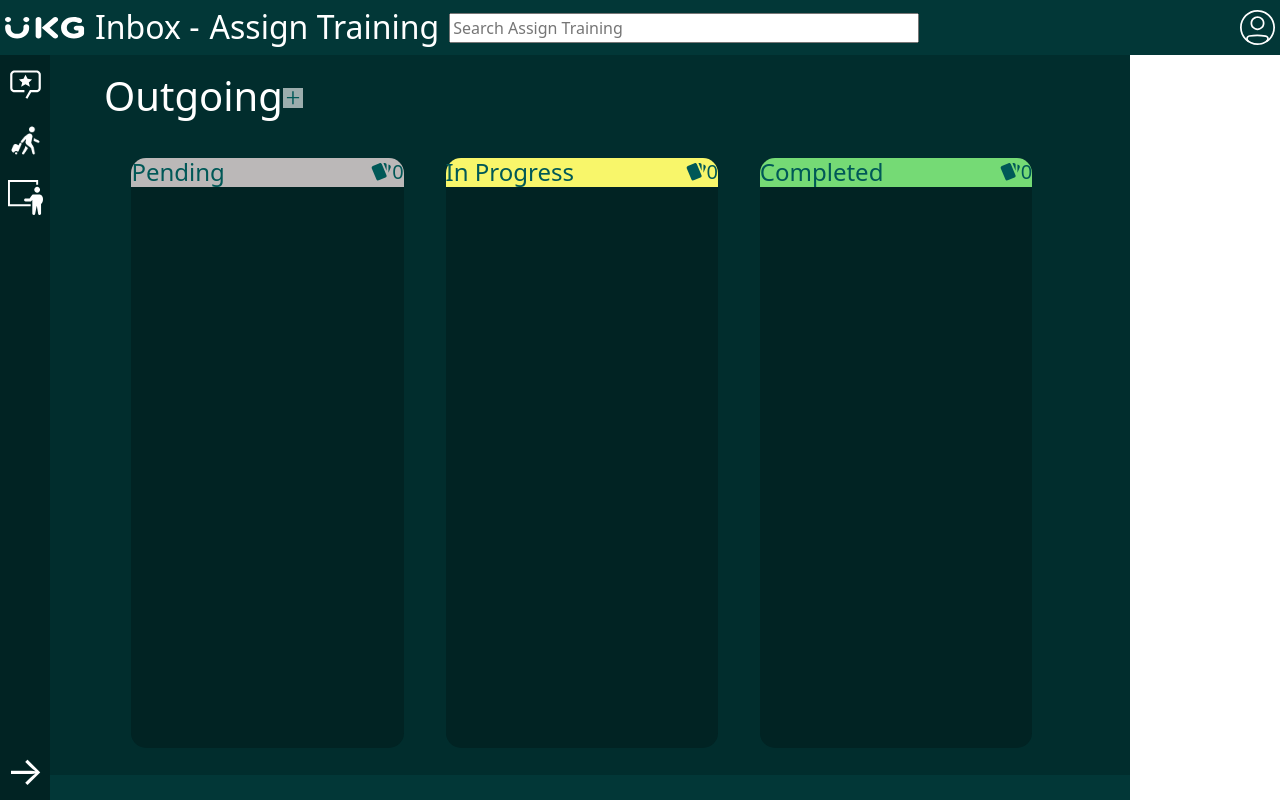
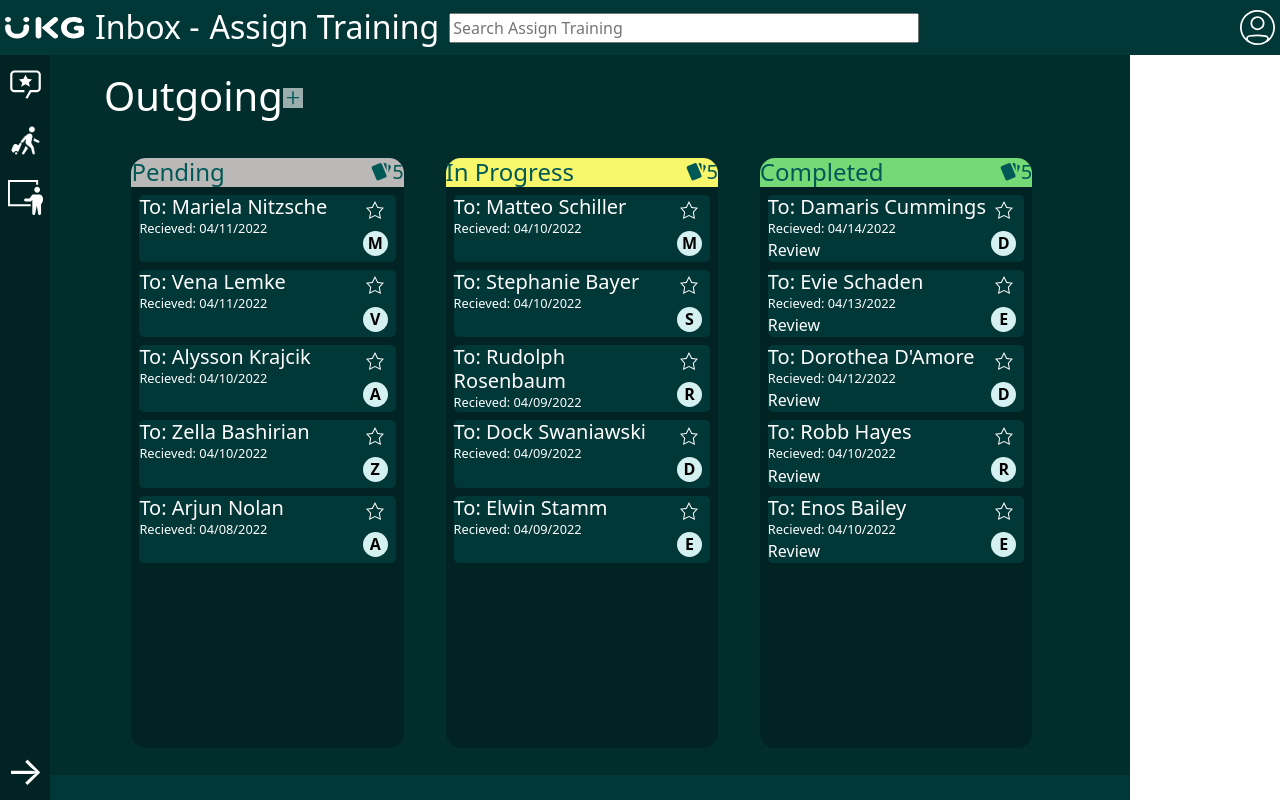
Before and after one commit to hugoamaralsantana/mseg-inbox-service, a React (Create React App) app in the folder client/: page /assignedTraining in a window 1280 px wide. Built offline with nearby package versions, Linux system fonts and the light colour scheme.

Commit message:
added to other pages

```diff
--- a/client/src/components/pages/PTORequest.js
+++ b/client/src/components/pages/PTORequest.js
@@ -10,23 +10,64 @@ const user_type = mockData.user_type;
 
 const PTORequestPage = (props) => {
   const [expanded, updateState] = useState(true);
+  const [filteredData, filterData] = useState(pto_request_data)
   const reelItems = ['Pending', 'In Progress', 'Completed']
   const user = user_type;
 
   function expandSideBar() {
     if (expanded) {
       updateState(false);
+    }
+    else {
+      updateState(true);
+    }
   }
-  else {
-      updateState(true);
-  }
+
+  function filteringData(filter) {
+    const newObj = {
+      "incoming":{
+          "pending":[
+          ],
+          "inProgress":[
+
+          ],
+          "completed":[
+
+          ]
+      },
+      "outgoing":{
+          "pending":[
+          ],
+          "inProgress":[
+
+          ],
+          "completed":[
+
+          ]
+      }
+    }
+    for (const key in pto_request_data.incoming) {
+      newObj.incoming[key] = pto_request_data.incoming[key].filter(task => {
+        if (task.sender.toLowerCase().startsWith(filter.toLowerCase())){
+          return true;
+        }
+        else return false;
+      })
+    }
+    for (const key in pto_request_data.outgoing) {
+      newObj.outgoing[key] = pto_request_data.outgoing[key].filter(task => {
+        if (task.recipient.toLowerCase().startsWith(filter.toLowerCase())) return true;
+        else return false;
+      })
+    }
+    filterData(newObj)
   }
   return (
     <div>
-      <NavBar title="PTO Request" />
+      <NavBar title="PTO Request" filteringData={filteringData}/>
       <div className="d-flex">
         <SideBar expandSideBar={expandSideBar} expanded={expanded}/>
-        <PartContainer data={pto_request_data} type='PTORequest' reelItems={reelItems} expanded={expanded} user={user} containerCount='1'/>
+        <PartContainer data={filteredData} type='PTORequest' reelItems={reelItems} expanded={expanded} user={user} containerCount='1'/>
       </div>
     </div>
   )
--- a/client/src/components/pages/assignedTraining.js
+++ b/client/src/components/pages/assignedTraining.js
@@ -11,23 +11,64 @@ const user_type = mockData.user_type;
 
 const AssignedTraining = (props) => {
   const [expanded, updateState] = useState(true);
+  const [filteredData, filterData] = useState(assigned_training_data)
   const reelItems = ['Pending', 'In Progress', 'Completed']
   const user = user_type;
 
   function expandSideBar() {
     if (expanded) {
       updateState(false);
+    }
+    else {
+        updateState(true);
+    }
   }
-  else {
-      updateState(true);
-  }
+
+  function filteringData(filter) {
+    const newObj = {
+      "incoming":{
+          "pending":[
+          ],
+          "inProgress":[
+
+          ],
+          "completed":[
+
+          ]
+      },
+      "outgoing":{
+          "pending":[
+          ],
+          "inProgress":[
+
+          ],
+          "completed":[
+
+          ]
+      }
+    }
+    for (const key in assigned_training_data.incoming) {
+      newObj.incoming[key] = assigned_training_data.incoming[key].filter(task => {
+        if (task.sender.toLowerCase().startsWith(filter.toLowerCase())){
+          return true;
+        }
+        else return false;
+      })
+    }
+    for (const key in assigned_training_data.outgoing) {
+      newObj.outgoing[key] = assigned_training_data.outgoing[key].filter(task => {
+        if (task.recipient.toLowerCase().startsWith(filter.toLowerCase())) return true;
+        else return false;
+      })
+    }
+    filterData(newObj)
   }
   return (
     <div>
-      <NavBar title="Assign Training" />
+      <NavBar title="Assign Training" filteringData={filteringData}/>
       <div className="d-flex">
         <SideBar expandSideBar={expandSideBar} expanded={expanded}/>
-        <PartContainer data={assigned_training_data} type='assignedTraining' reelItems={reelItems} expanded={expanded} user={user} containerCount='1'/>
+        <PartContainer data={filteredData} type='assignedTraining' reelItems={reelItems} expanded={expanded} user={user} containerCount='1'/>
       </div>
     </div>
   )
--- a/client/src/components/pages/performanceReview.js
+++ b/client/src/components/pages/performanceReview.js
@@ -10,8 +10,6 @@ const user_type = mockData.user_type;
 
 const PerformanceReview = (props) => {
   const performance_review_data = mockData.data.performanceReviewPage;
-  console.log(performance_review_data)
-  console.log(mockData.data.performanceReviewPage)
   const [expanded, updateState] = useState(true);
   const [filteredData, filterData] = useState(performance_review_data)
   const reelItems = ['Pending', 'In Progress', 'Completed']
@@ -64,7 +62,6 @@ const PerformanceReview = (props) => {
       })
     }
     filterData(newObj)
-    //console.log(filteredData)
   }
 
 
--- a/client/src/mockData.js
+++ b/client/src/mockData.js
@@ -161,11 +161,13 @@ for (let i=0; i<GENERATE_MOCK_TASK_CYCLE; ++i) {
     data.data.assignedTrainingPage.incoming.pending.push(mockAssignedTraining(id_counter++));
     data.data.assignedTrainingPage.incoming.inProgress.push(mockAssignedTraining(id_counter++));
     data.data.assignedTrainingPage.incoming.completed.push(mockAssignedTraining(id_counter++));
+    data.data.assignedTrainingPage.outgoing.pending.push(mockAssignedTraining(id_counter++));
+    data.data.assignedTrainingPage.outgoing.inProgress.push(mockAssignedTraining(id_counter++));
+    data.data.assignedTrainingPage.outgoing.completed.push(mockAssignedTraining(id_counter++));
 
     data.data.PTORequestPage.outgoing.pending.push(mockPTORequest(id_counter++));
     data.data.PTORequestPage.outgoing.inProgress.push(mockPTORequest(id_counter++));
     data.data.PTORequestPage.outgoing.completed.push(mockPTORequest(id_counter++));
-
     data.data.PTORequestPage.incoming.pending.push(mockPTORequest(id_counter++));
     data.data.PTORequestPage.incoming.inProgress.push(mockPTORequest(id_counter++));
     data.data.PTORequestPage.incoming.completed.push(mockPTORequest(id_counter++));
```
